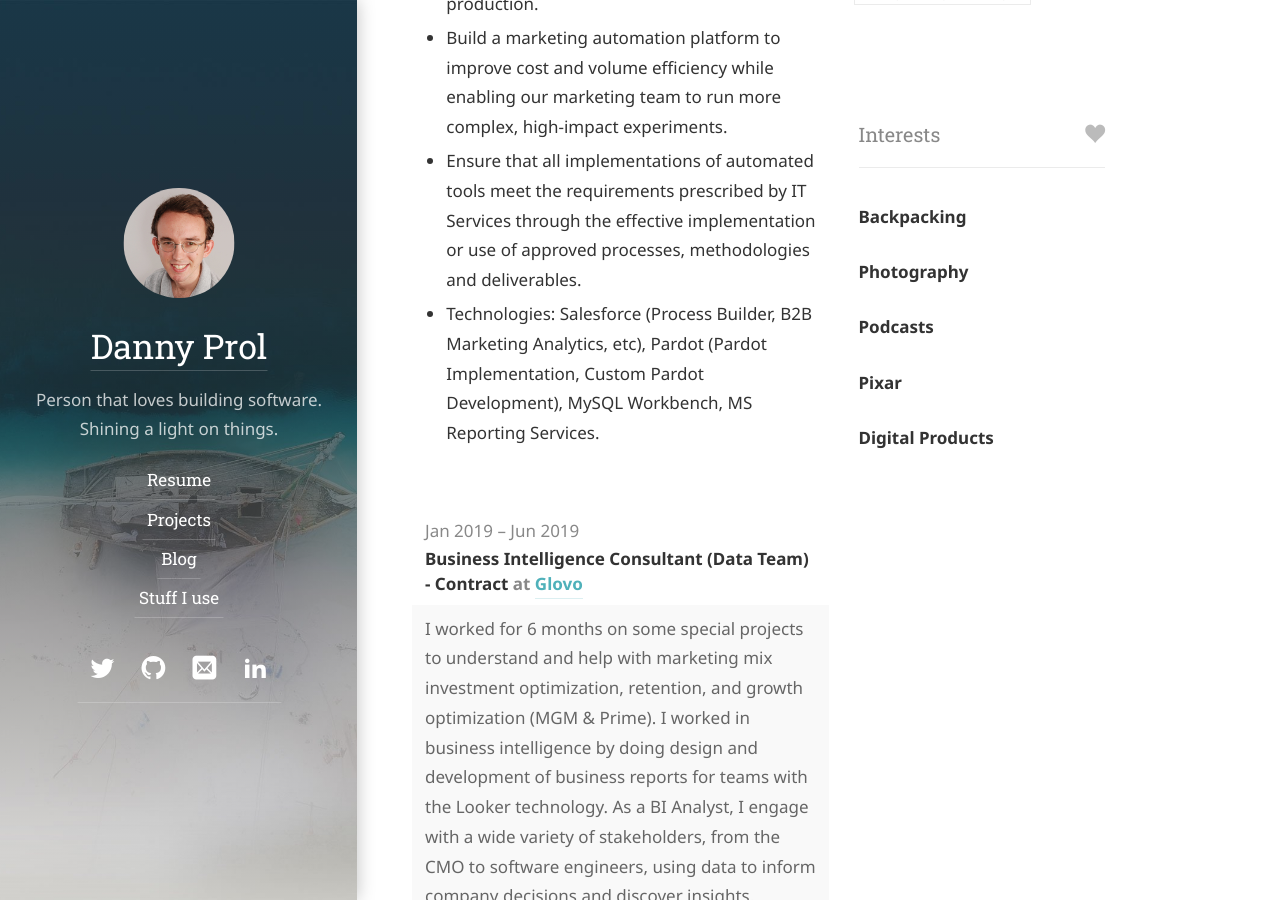
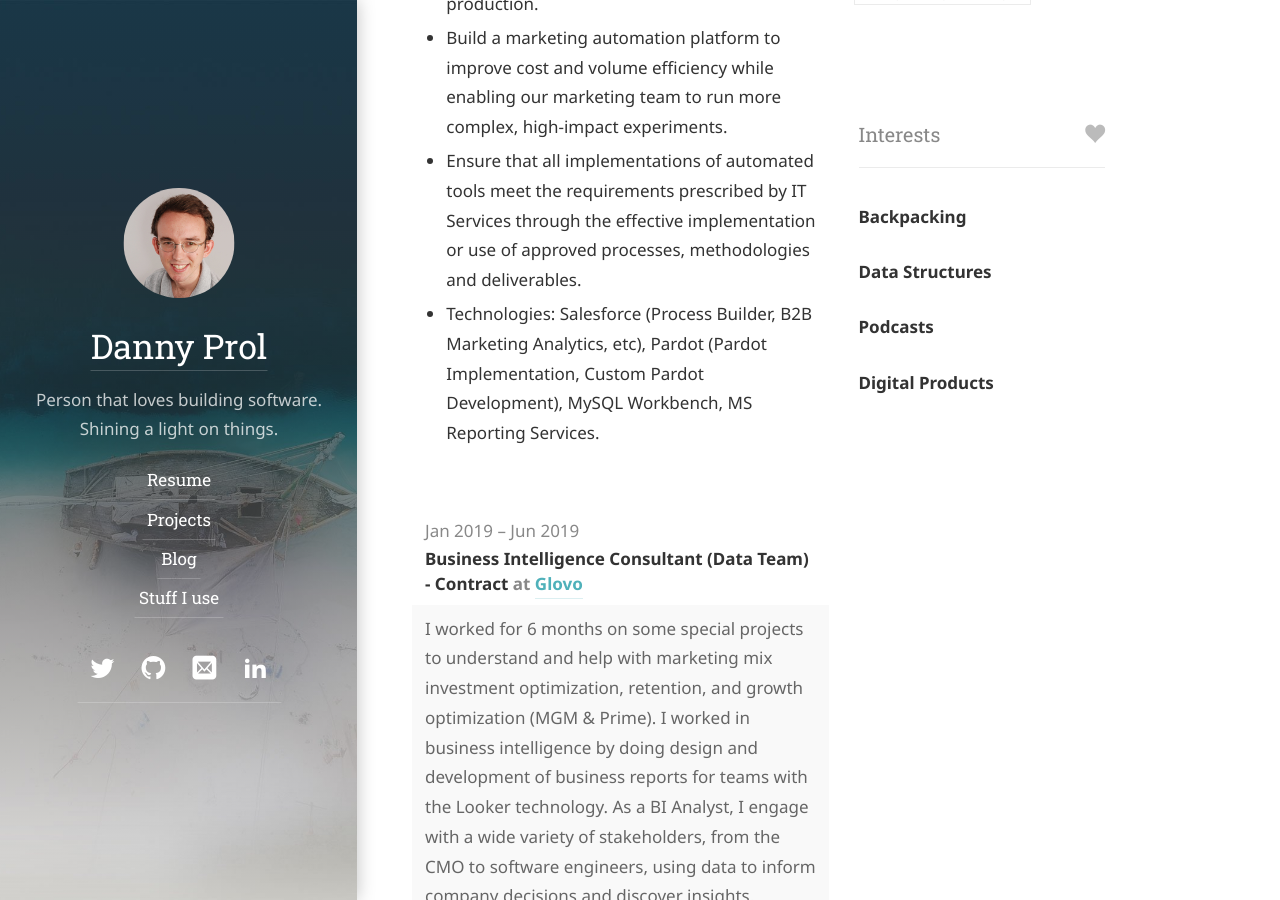
Before and after one commit to dprol/dprol.github.io, a Jekyll site: the page built from resume.md, in a window 1280 px wide and 900 px high, scrolled down 1375 px. Built offline with Jekyll 4.4.1, drawn with Linux system fonts in a browser that asks for light colours; some web fonts are replaced.

Commit message:
Update resume.yml

```diff
--- a/_data/resume.yml
+++ b/_data/resume.yml
@@ -169,7 +169,6 @@
     fluency: "Full professional proficiency"
 interests:
   - name: "Backpacking"
-  - name: "Photography"
+  - name: "Data Structures"
   - name: "Podcasts"
-  - name: "Pixar"
   - name: "Digital Products"
```
